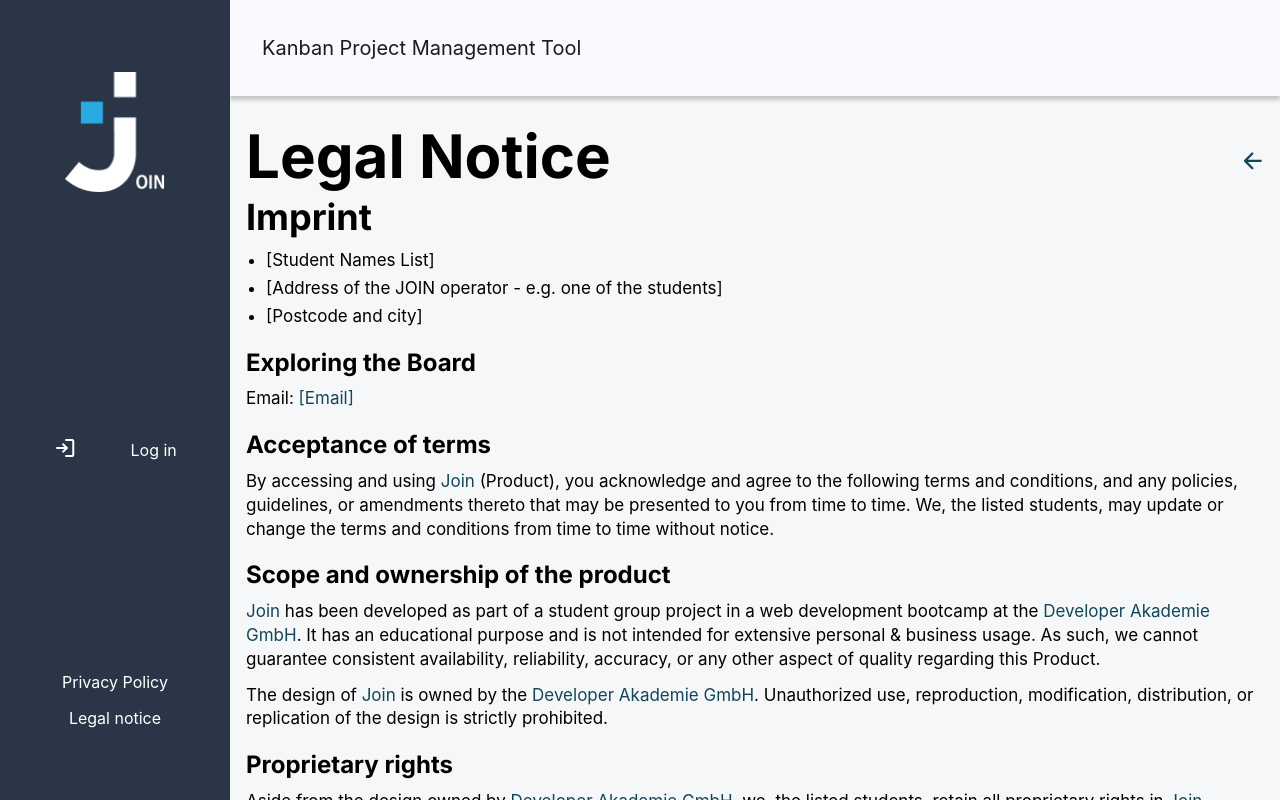
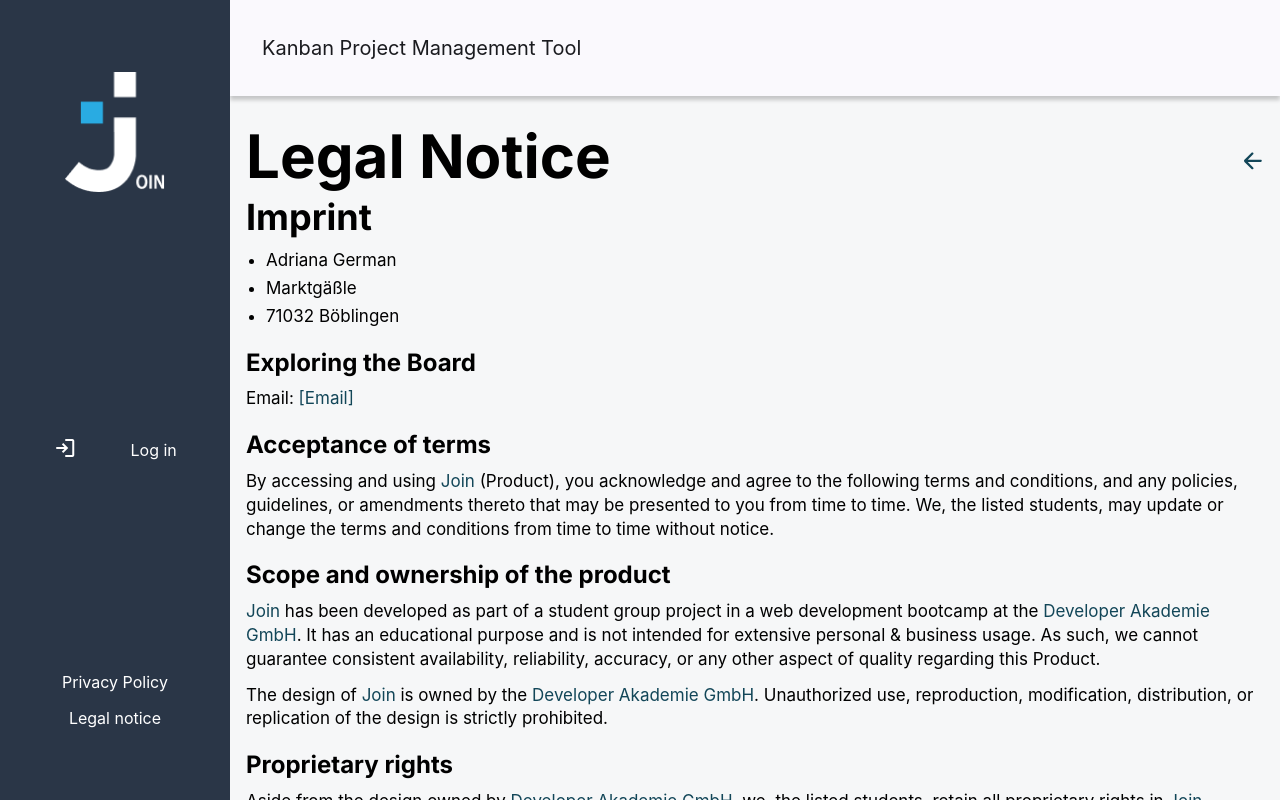
Before and after one commit to Salihban/Join, an Angular app: page /legal-notice in a window 1280 px wide. Built offline with nearby package versions, Linux system fonts and the light colour scheme; a web font is replaced by a local one.

Commit message:
feat: update legal notice contact

```diff
--- a/src/app/pages/legal-notice/legal-notice.html
+++ b/src/app/pages/legal-notice/legal-notice.html
@@ -8,9 +8,9 @@
         </header>
         <h2>Imprint</h2>
         <ul>
-            <li>[Student Names List]</li>
-            <li>[Address of the JOIN operator - e.g. one of the students]</li>
-            <li>[Postcode and city]</li>
+            <li>Adriana German</li>
+            <li>Marktgäßle</li>
+            <li>71032 Böblingen</li>
         </ul>
 
         <h3>Exploring the Board</h3>
```
